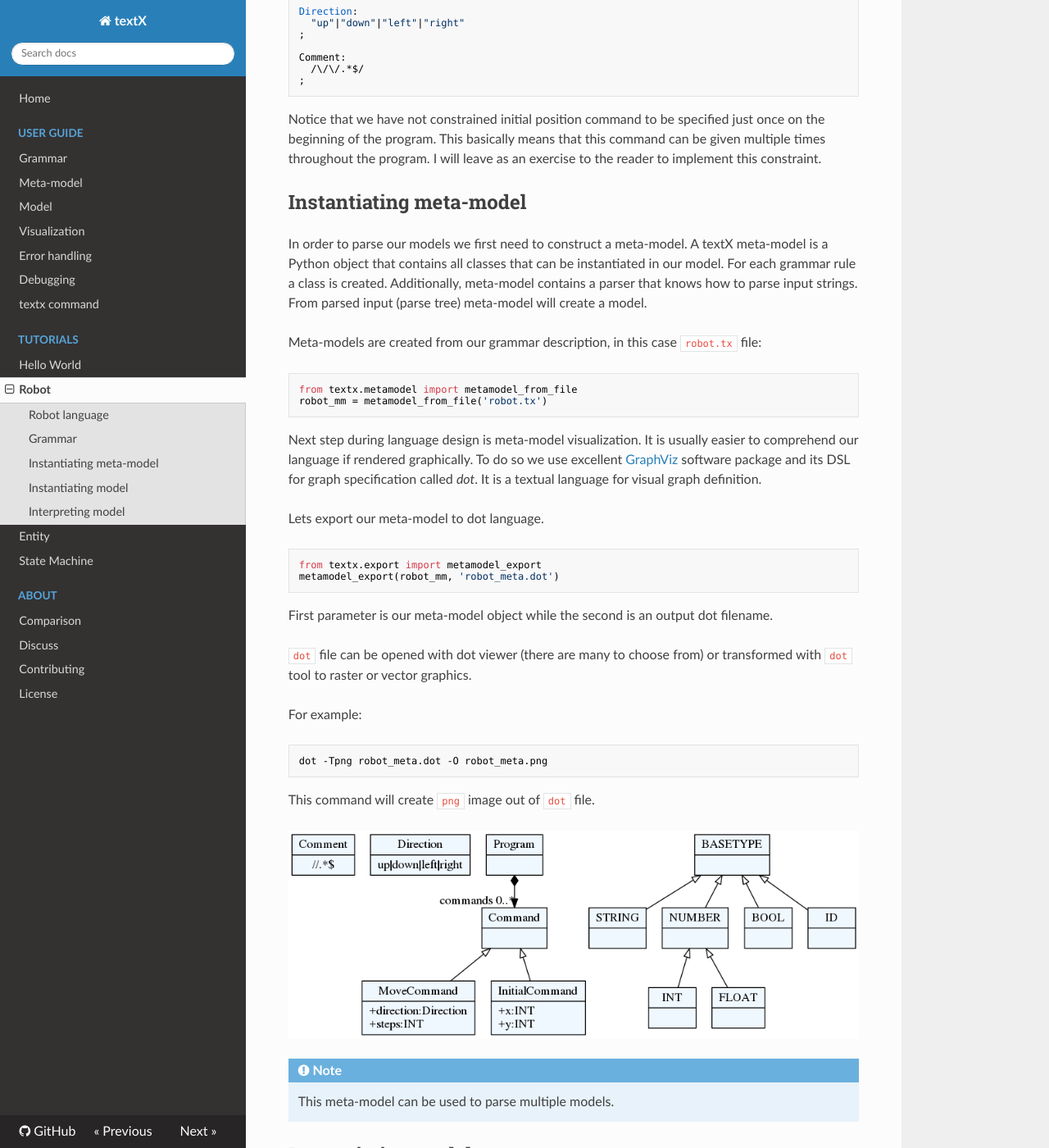
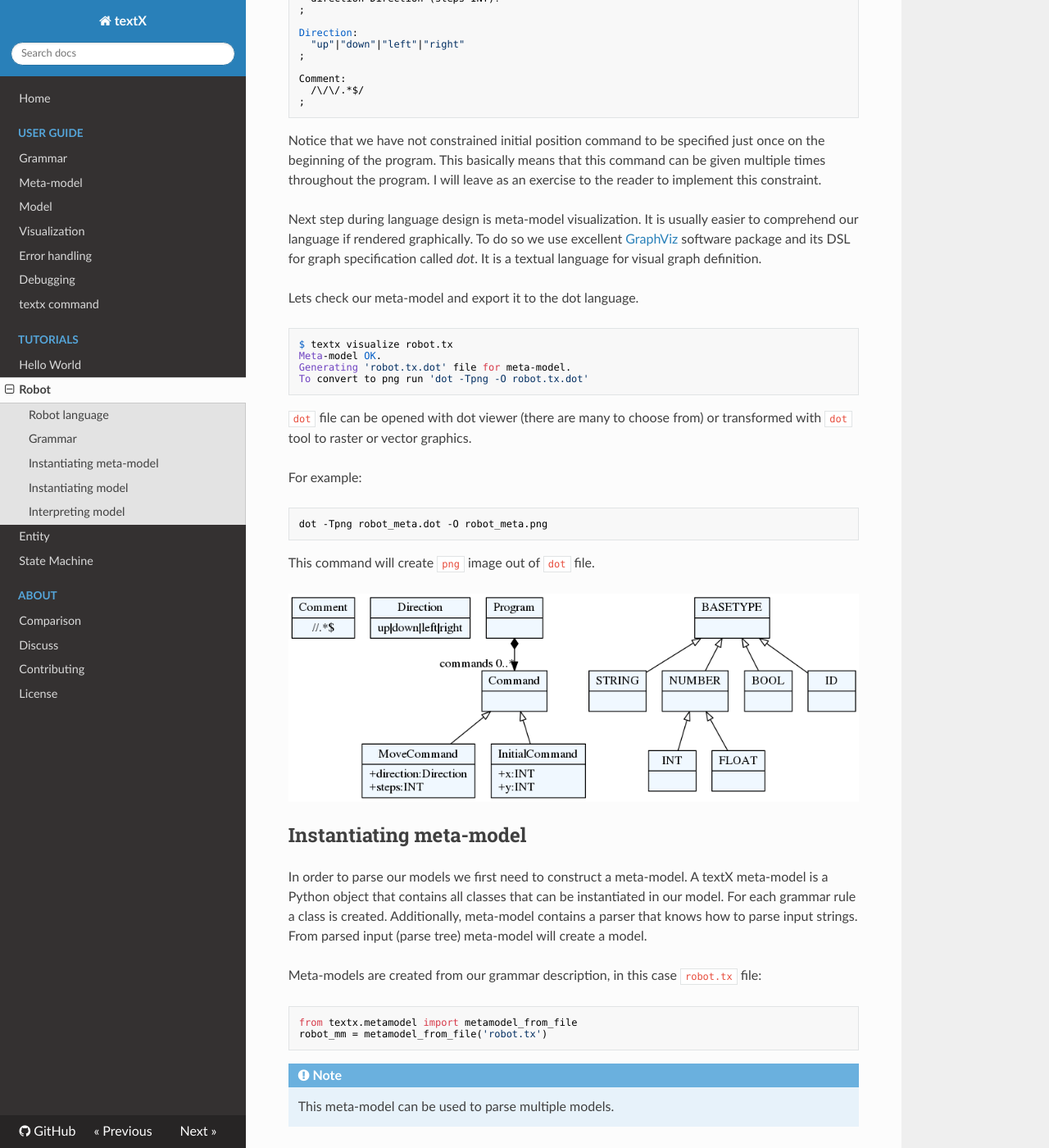
Before and after one commit to textX/textX, an MkDocs documentation site: the page built from docs/tutorials/robot.md, in a window 1280 px wide and 1400 px high, scrolled down 3681 px. Shown: the whole window at 82% size. Built offline with MkDocs 1.6.1, drawn with Linux system fonts in a browser that asks for light colours; nearby versions of some CDN libraries; old or Windows-style settings are respelled for this version of MkDocs; some of the changed text lies outside the part shown.

Commit message:
Docs update. Use textx command for visualization examples.

````diff
--- a/docs/tutorials/robot.md
+++ b/docs/tutorials/robot.md
@@ -11,15 +11,15 @@ When building a DSL we should first do a domain analysis, to see what concepts
 do we have and what are their relationships and constraints. In the following
 paragraph a short analysis is done. Important concepts are emphasized.
 
-In this case we want an imperative language that should define robot movement on
-the imaginary grid.  Robot should `move` in four base `direction`. We will
-call these directions `up, down, left` and `right` (you could use north,
-south, west and east if you like).  Additionally, we shall have a robot
-coordinate given in x, y `position`.  For simplicity our robot can move in
-discrete `steps`. In each movement robot can move by 1 or more steps but in
-the same direction. Coordinate is given as a pair of integer numbers. Robot will
-have an `initial position`. If not given explicitly it is assumed that
-position is `(0, 0)`.
+In this case we want an imperative language that should define `robot` movement
+on the imaginary grid.  Robot should `move` in four base `direction`. We will
+call these directions `up, down, left` and `right` (you could use north, south,
+west and east if you like).  Additionally, we shall have a robot coordinate
+given in x, y `position`.  For simplicity, our robot can move in discrete
+`steps`. In each movement robot can move by 1 or more steps but in the same
+direction. Coordinate is given as a pair of integer numbers. Robot will have an
+`initial position`. If not given explicitly it is assumed that position is `(0,
+0)`.
 
 
 So, lets build a simple robot language.
@@ -188,6 +188,31 @@ just once on the beginning of the program. This basically means that this
 command can be given multiple times throughout the program. I will leave as an
 exercise to the reader to implement this constraint.
 
+Next step during language design is meta-model visualization. It is usually
+easier to comprehend our language if rendered graphically. To do so we use
+excellent [GraphViz](http://www.graphviz.org/) software package and its DSL for
+graph specification called *dot*. It is a textual language for visual graph
+definition.
+
+Lets check our meta-model and export it to the dot language.
+
+    $ textx visualize robot.tx
+    Meta-model OK.
+    Generating 'robot.tx.dot' file for meta-model.
+    To convert to png run 'dot -Tpng -O robot.tx.dot'
+
+`dot` file can be opened with dot viewer (there are many to choose from) or
+transformed with `dot` tool to raster or vector graphics.
+
+For example:
+
+    dot -Tpng robot_meta.dot -O robot_meta.png
+
+This command will create `png` image out of `dot` file.
+
+![Robot meta-model](../images/robot.tx.dot.png)
+
+
 ## Instantiating meta-model
 
 In order to parse our models we first need to construct a meta-model. A
@@ -203,33 +228,6 @@ Meta-models are created from our grammar description, in this case
 from textx.metamodel import metamodel_from_file
 robot_mm = metamodel_from_file('robot.tx')
 ```
-
-Next step during language design is meta-model visualization. It is usually
-easier to comprehend our language if rendered graphically. To do so we use
-excellent [GraphViz](http://www.graphviz.org/) software package and its DSL for
-graph specification called *dot*. It is a textual language for visual graph
-definition.
-
-Lets export our meta-model to dot language.
-
-```python
-from textx.export import metamodel_export
-metamodel_export(robot_mm, 'robot_meta.dot')
-```
-
-First parameter is our meta-model object while the second is an output dot
-filename.
-
-`dot` file can be opened with dot viewer (there are many to choose from) or
-transformed with `dot` tool to raster or vector graphics.
-
-For example:
-
-    dot -Tpng robot_meta.dot -O robot_meta.png
-
-This command will create `png` image out of `dot` file.
-
-![Robot meta-model](../images/robot.tx.dot.png)
 
 !!! note
     This meta-model can be used to parse multiple models.
@@ -249,10 +247,13 @@ first error encountered.
 
 In the same manner as meta-model visualization we can visualize our model too.
 
-```python
-from textx.export import model_export
-model_export(robot_model, 'program.dot')
-```
+    $ textx visualize robot.tx program.rbt
+    Meta-model OK.
+    Model OK.
+    Generating 'robot.tx.dot' file for meta-model.
+    To convert to png run 'dot -Tpng -O robot.tx.dot'
+    Generating 'program.rbt.dot' file for model.
+    To convert to png run 'dot -Tpng -O program.rbt.dot'
 
 This will create `program.dot` file that can be visualized using proper viewer
 or transformed to image.
````
Also changed, not shown: other parts of docs/tutorials/robot.md (+1 -1 lines), docs/tutorials/entity.md (+16 -0 lines), docs/tutorials/hello_world.md (+26 -19 lines).
